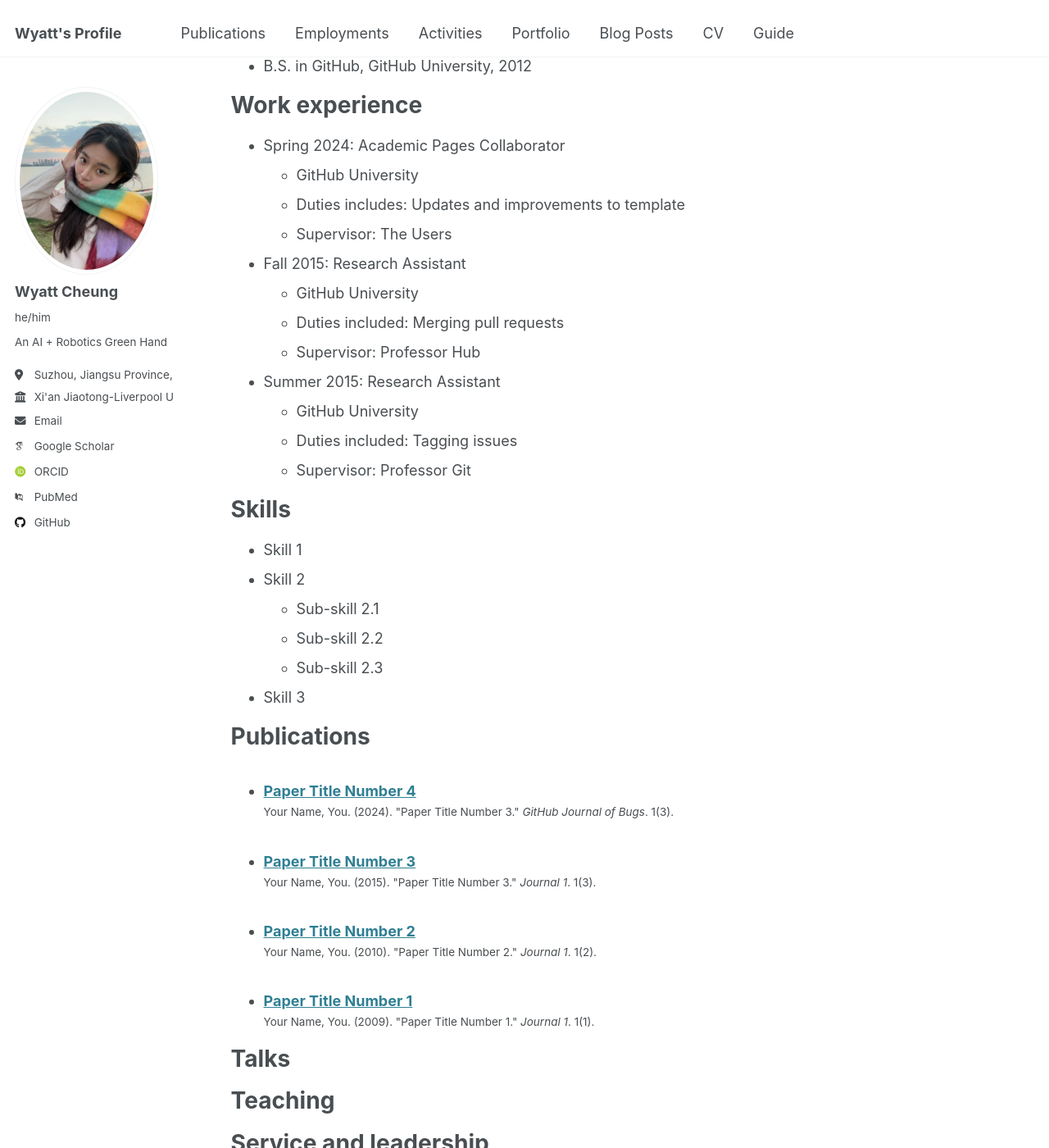
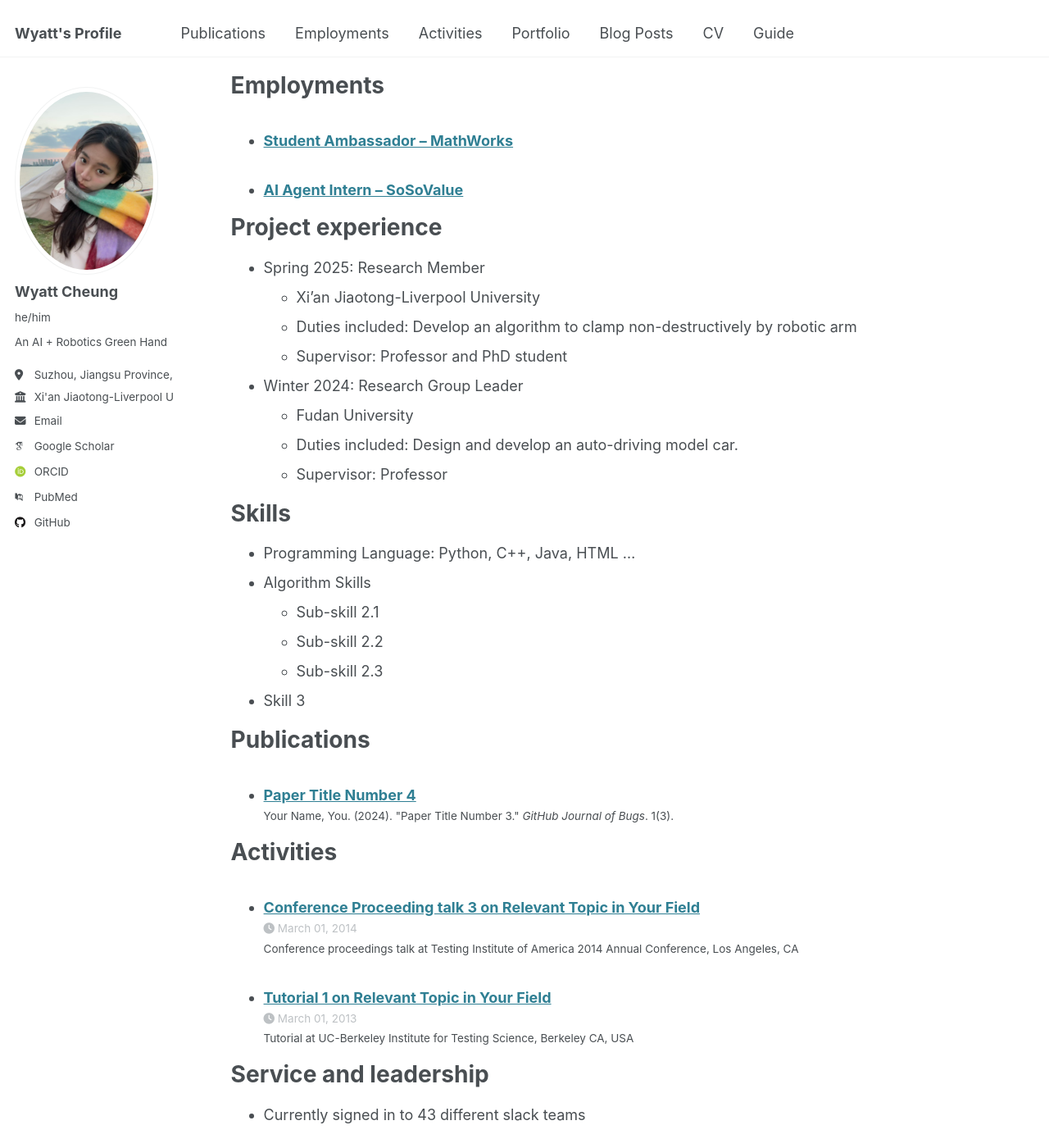
Before and after one commit to WyattZZZZ/WyattZZZZ.github.io, a Jekyll site: the page built from _pages/cv.md, in a window 1280 px wide and 1400 px high, scrolled down 205 px. Shown: the whole window at 82% size. Built offline with Jekyll 4.4.1, drawn with Linux system fonts in a browser that asks for light colours; some web fonts are replaced.

Commit message:
first formal update

```diff
--- a/_pages/cv.md
+++ b/_pages/cv.md
@@ -11,31 +11,34 @@ redirect_from:
 
 Education
 ======
-* Ph.D in Version Control Theory, GitHub University, 2018 (expected)
-* M.S. in Jekyll, GitHub University, 2014
-* B.S. in GitHub, GitHub University, 2012
+* B.S. in Suzhou, Xi'an Jiaotong-Liverpool University, 2023-2027
 
-Work experience
+Courses
 ======
-* Spring 2024: Academic Pages Collaborator
-  * GitHub University
-  * Duties includes: Updates and improvements to template
-  * Supervisor: The Users
 
-* Fall 2015: Research Assistant
-  * GitHub University
-  * Duties included: Merging pull requests
-  * Supervisor: Professor Hub
+Employments
+======
+  <ul>{% for post in site.employments reversed %}
+    {% include archive-single-cv.html %}
+  {% endfor %}</ul>
 
-* Summer 2015: Research Assistant
-  * GitHub University
-  * Duties included: Tagging issues
-  * Supervisor: Professor Git
+
+Project experience
+======
+* Spring 2025: Research Member
+  * Xi'an Jiaotong-Liverpool University
+  * Duties included: Develop an algorithm to clamp non-destructively by robotic arm
+  * Supervisor: Professor and PhD student
+
+* Winter 2024: Research Group Leader
+  * Fudan University
+  * Duties included: Design and develop an auto-driving model car.
+  * Supervisor: Professor
 
 Skills
 ======
-* Skill 1
-* Skill 2
+* Programming Language: Python, C++, Java, HTML ...
+* Algorithm Skills
   * Sub-skill 2.1
   * Sub-skill 2.2
   * Sub-skill 2.3
@@ -47,17 +50,12 @@ Publications
     {% include archive-single-cv.html %}
   {% endfor %}</ul>
 
-Talks
+Activities
 ======
-  <ul>{% for post in site.talks reversed %}
+  <ul>{% for post in site.activities reversed %}
     {% include archive-single-talk-cv.html  %}
   {% endfor %}</ul>
 
-Teaching
-======
-  <ul>{% for post in site.teaching reversed %}
-    {% include archive-single-cv.html %}
-  {% endfor %}</ul>
 
 Service and leadership
 ======
--- a/_publications/2009-10-01-paper-title-number-1.md
+++ /dev/null
@@ -1,14 +0,0 @@
----
-title: "Paper Title Number 1"
-collection: publications
-category: manuscripts
-permalink: /publication/2009-10-01-paper-title-number-1
-excerpt: 'This paper is about the number 1. The number 2 is left for future work.'
-date: 2009-10-01
-venue: 'Journal 1'
-slidesurl: 'http://academicpages.github.io/files/slides1.pdf'
-paperurl: 'http://academicpages.github.io/files/paper1.pdf'
-citation: 'Your Name, You. (2009). &quot;Paper Title Number 1.&quot; <i>Journal 1</i>. 1(1).'
----
-
-The contents above will be part of a list of publications, if the user clicks the link for the publication than the contents of section will be rendered as a full page, allowing you to provide more information about the paper for the reader. When publications are displayed as a single page, the contents of the above "citation" field will automatically be included below this section in a smaller font.
--- a/_publications/2010-10-01-paper-title-number-2.md
+++ /dev/null
@@ -1,14 +0,0 @@
----
-title: "Paper Title Number 2"
-collection: publications
-category: manuscripts
-permalink: /publication/2010-10-01-paper-title-number-2
-excerpt: 'This paper is about the number 2. The number 3 is left for future work.'
-date: 2010-10-01
-venue: 'Journal 1'
-slidesurl: 'http://academicpages.github.io/files/slides2.pdf'
-paperurl: 'http://academicpages.github.io/files/paper2.pdf'
-citation: 'Your Name, You. (2010). &quot;Paper Title Number 2.&quot; <i>Journal 1</i>. 1(2).'
----
-
-The contents above will be part of a list of publications, if the user clicks the link for the publication than the contents of section will be rendered as a full page, allowing you to provide more information about the paper for the reader. When publications are displayed as a single page, the contents of the above "citation" field will automatically be included below this section in a smaller font.
--- a/_publications/2015-10-01-paper-title-number-3.md
+++ /dev/null
@@ -1,14 +0,0 @@
----
-title: "Paper Title Number 3"
-collection: publications
-category: manuscripts
-permalink: /publication/2015-10-01-paper-title-number-3
-excerpt: 'This paper is about the number 3. The number 4 is left for future work.'
-date: 2015-10-01
-venue: 'Journal 1'
-slidesurl: 'http://academicpages.github.io/files/slides3.pdf'
-paperurl: 'http://academicpages.github.io/files/paper3.pdf'
-citation: 'Your Name, You. (2015). &quot;Paper Title Number 3.&quot; <i>Journal 1</i>. 1(3).'
----
-
-The contents above will be part of a list of publications, if the user clicks the link for the publication than the contents of section will be rendered as a full page, allowing you to provide more information about the paper for the reader. When publications are displayed as a single page, the contents of the above "citation" field will automatically be included below this section in a smaller font.
```
Also changed, not shown: _employments/MathWorks.md (added, +17 -0 lines), _employments/SoSoValue.md (renamed from _employments/2014-spring-teaching-1.md, +2 -2 lines), _posts/2013-08-14-blog-post-2.md (deleted, +0 -20 lines), _posts/2014-08-14-blog-post-3.md (deleted, +0 -20 lines), _posts/2015-08-14-blog-post-4.md (deleted, +0 -20 lines), _posts/2025-02-17-blog-post-1.md (renamed from _posts/2012-08-14-blog-post-1.md, +5 -6 lines), activitymap/org-locations.js (+16 -16 lines), talkmap.py (deleted, +0 -43 lines), .github/workflows/scrape_talks.yml, 2 other files.
